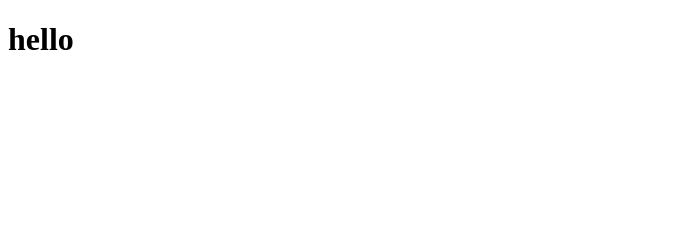
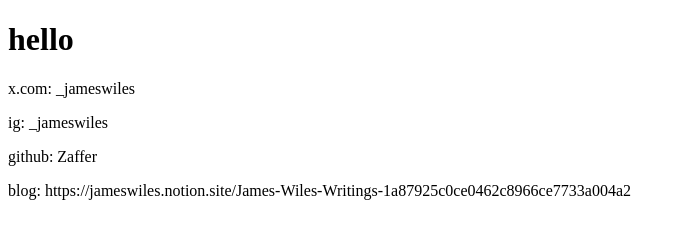
Before and after one commit to Zaffer/jameswiles-dot-com, a plain HTML site: page index.html in a window 1280 px wide. Shown: the whole page, without its empty margins (0-686 px from the left). Drawn offline with Linux system fonts and the light colour scheme.

Commit message:
Add contact information to index.html

```diff
--- a/index.html
+++ b/index.html
@@ -5,5 +5,9 @@
   </head>
   <body>
     <h1>hello</h1>
+    <p>x.com: _jameswiles</p>
+    <P>ig: _jameswiles</P>
+    <p>github: Zaffer</p>
+    <p>blog: https://jameswiles.notion.site/James-Wiles-Writings-1a87925c0ce0462c8966ce7733a004a2</p>
   </body>
 </html>
```
